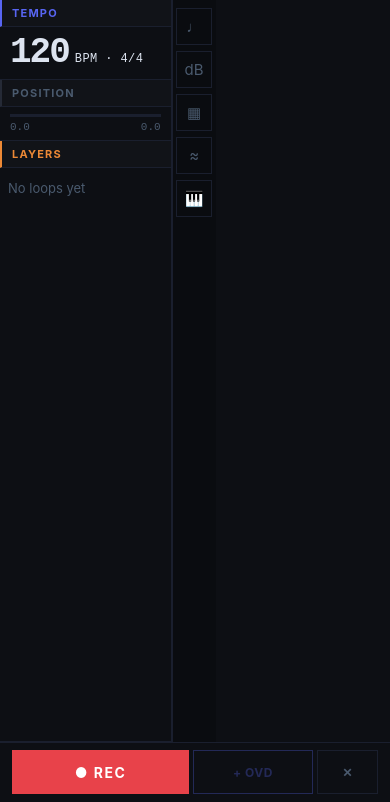
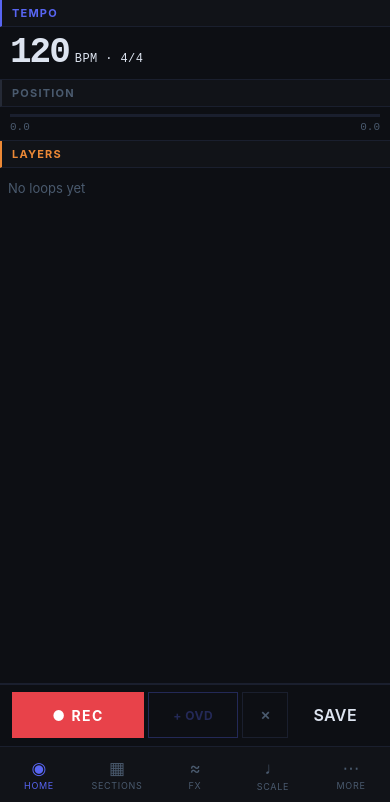
Before and after one commit to Maachax/Raspberry-looper, a Flask app: page / in a window 390 px wide. Shown: the part 42-844 px from the top of the page. Run offline with Flask 3, Linux system fonts and the light colour scheme; some libraries are stand-ins or nearby versions.

Commit message:
feat(mobile): bottom tab bar, fullscreen panels, more-menu navigation
Co-Authored-By: Claude Opus 4.8 <noreply@anthropic.com>

```diff
--- a/static/app.js
+++ b/static/app.js
@@ -1992,6 +1992,7 @@
                 sideContent.classList.remove('open');
                 document.querySelectorAll('.side-icon').forEach(b => b.classList.remove('active'));
                 document.querySelectorAll('.side-panel').forEach(p => p.classList.remove('active'));
+                document.body.classList.remove('mobile-panel');
                 return;
             }
 
@@ -2010,7 +2011,48 @@
             if (name === 'scale') renderFretboard();
             if (name === 'sections') renderSections();
             if (name === 'fx') renderFx();
-        }
+            document.body.classList.add('mobile-panel');
+        }
+
+        // =================================================================
+        // MOBILE NAVIGATION
+        // =================================================================
+
+        function setMobileTab(name) {
+            const menu = document.getElementById('mobileMoreMenu');
+            if (name === 'more') {                     // toggle the menu sheet
+                menu.classList.toggle('open');
+                return;
+            }
+            menu.classList.remove('open');
+            document.querySelectorAll('.mobile-tab').forEach(b =>
+                b.classList.toggle('active', b.dataset.tab === name));
+            if (document.body.classList.contains('edit-mode')) toggleViewMode();
+            if (name === 'home') {
+                if (activeSidePanel) setSidePanel(activeSidePanel);   // toggles closed
+            } else {                                   // sections | fx | scale
+                if (activeSidePanel !== name) setSidePanel(name);
+            }
+        }
+
+        function mobileMore(entry) {
+            document.getElementById('mobileMoreMenu').classList.remove('open');
+            document.querySelectorAll('.mobile-tab').forEach(b =>
+                b.classList.toggle('active', b.dataset.tab === 'more'));
+            if (entry === 'meters' || entry === 'midi') {
+                if (document.body.classList.contains('edit-mode')) toggleViewMode();
+                if (activeSidePanel !== entry) setSidePanel(entry);
+                return;
+            }
+            // sessions / export live in the edit panels
+            if (activeSidePanel) setSidePanel(activeSidePanel);       // close side panel
+            if (!document.body.classList.contains('edit-mode')) toggleViewMode();
+            const el = document.getElementById(entry === 'sessions' ? 'sessionNameInput' : 'exportBtn');
+            if (el) el.scrollIntoView({ behavior: 'smooth', block: 'center' });
+            if (entry === 'sessions') document.getElementById('sessionNameInput').focus();
+        }
+
+        function mobileSave() { mobileMore('sessions'); }
 
         // =================================================================
         // INITIALIZATION
--- a/static/style.css
+++ b/static/style.css
@@ -2094,3 +2094,48 @@ body.edit-mode .layer-expanded { display: flex; }
 }
 .section-name:hover { background: rgba(255,255,255,0.08); }
 .layer-name { cursor: pointer; }
+
+/* ═══════════════ MOBILE (≤740px) ═══════════════ */
+.mobile-tabbar, .mobile-more-menu, .btn-save-mobile { display: none; }
+
+@media (max-width: 740px) {
+    /* chrome */
+    .side-strip { display: none; }
+    .mobile-tabbar {
+        display: flex; flex: 0 0 56px;
+        background: var(--surface); border-top: 1px solid var(--border);
+    }
+    .mobile-tab {
+        flex: 1; display: flex; flex-direction: column; align-items: center;
+        justify-content: center; gap: 2px; min-height: 44px;
+        background: none; border: none; color: var(--text-muted);
+        font-size: 17px;
+    }
+    .mobile-tab span { font-size: 9px; letter-spacing: 0.08em; }
+    .mobile-tab.active { color: var(--accent); }
+    .mobile-more-menu {
+        position: fixed; bottom: calc(56px + var(--footer-h)); left: 8px; right: 8px;
+        z-index: 60; background: var(--surface); border: 1px solid var(--border);
+        border-radius: 10px; overflow: hidden; flex-direction: column;
+    }
+    .mobile-more-menu.open { display: flex; }
+    .mobile-more-menu button {
+        min-height: 48px; background: none; border: none;
+        border-bottom: 1px solid var(--border); color: var(--text);
+        font-size: 14px; text-align: left; padding: 0 16px;
+    }
+    .btn-save-mobile { display: inline-flex; }
+
+    /* layout: single column; open panel replaces the home column */
+    .app-body { flex-direction: column; }
+    .left-col { width: 100%; border-right: none; flex: 1 1 0; min-height: 0; }
+    .side-wrap { flex: 0 0 0; min-height: 0; }
+    body.mobile-panel .left-col { display: none; }
+    body.mobile-panel .side-wrap { flex: 1 1 0; }
+    .side-content.open { display: flex; }
+    .side-panel { width: 100%; }
+
+    /* edit panels (sessions/export/trim) go fullscreen */
+    body.edit-mode .app-body { display: none; }
+    body.edit-mode .edit-panels { flex: 1 1 0; }
+}
--- a/templates/index.html
+++ b/templates/index.html
@@ -399,8 +399,24 @@
         <button class="btn btn-overdub" id="btnOverdub"
                 onclick="handleOverdub()" disabled>+ OVD</button>
         <button class="btn btn-clear" onclick="handleClear()">✕</button>
+        <button class="btn btn-save-mobile" id="btnSaveMobile" onclick="mobileSave()">SAVE</button>
     </div>
 </footer>
+
+<!-- Mobile bottom tab bar (hidden on desktop) -->
+<div class="mobile-more-menu" id="mobileMoreMenu">
+    <button onclick="mobileMore('sessions')">💾 Sessions</button>
+    <button onclick="mobileMore('export')">⬇ Export</button>
+    <button onclick="mobileMore('meters')">dB Meters / Boost</button>
+    <button onclick="mobileMore('midi')">🎹 MIDI bindings</button>
+</div>
+<nav class="mobile-tabbar" id="mobileTabbar">
+    <button class="mobile-tab active" data-tab="home" onclick="setMobileTab('home')">◉<span>HOME</span></button>
+    <button class="mobile-tab" data-tab="sections" onclick="setMobileTab('sections')">▦<span>SECTIONS</span></button>
+    <button class="mobile-tab" data-tab="fx" onclick="setMobileTab('fx')">≈<span>FX</span></button>
+    <button class="mobile-tab" data-tab="scale" onclick="setMobileTab('scale')">♩<span>SCALE</span></button>
+    <button class="mobile-tab" data-tab="more" onclick="setMobileTab('more')">⋯<span>MORE</span></button>
+</nav>
 
 <script src="https://cdn.socket.io/4.5.4/socket.io.min.js"></script>
 <script src="/static/app.js"></script>
```
